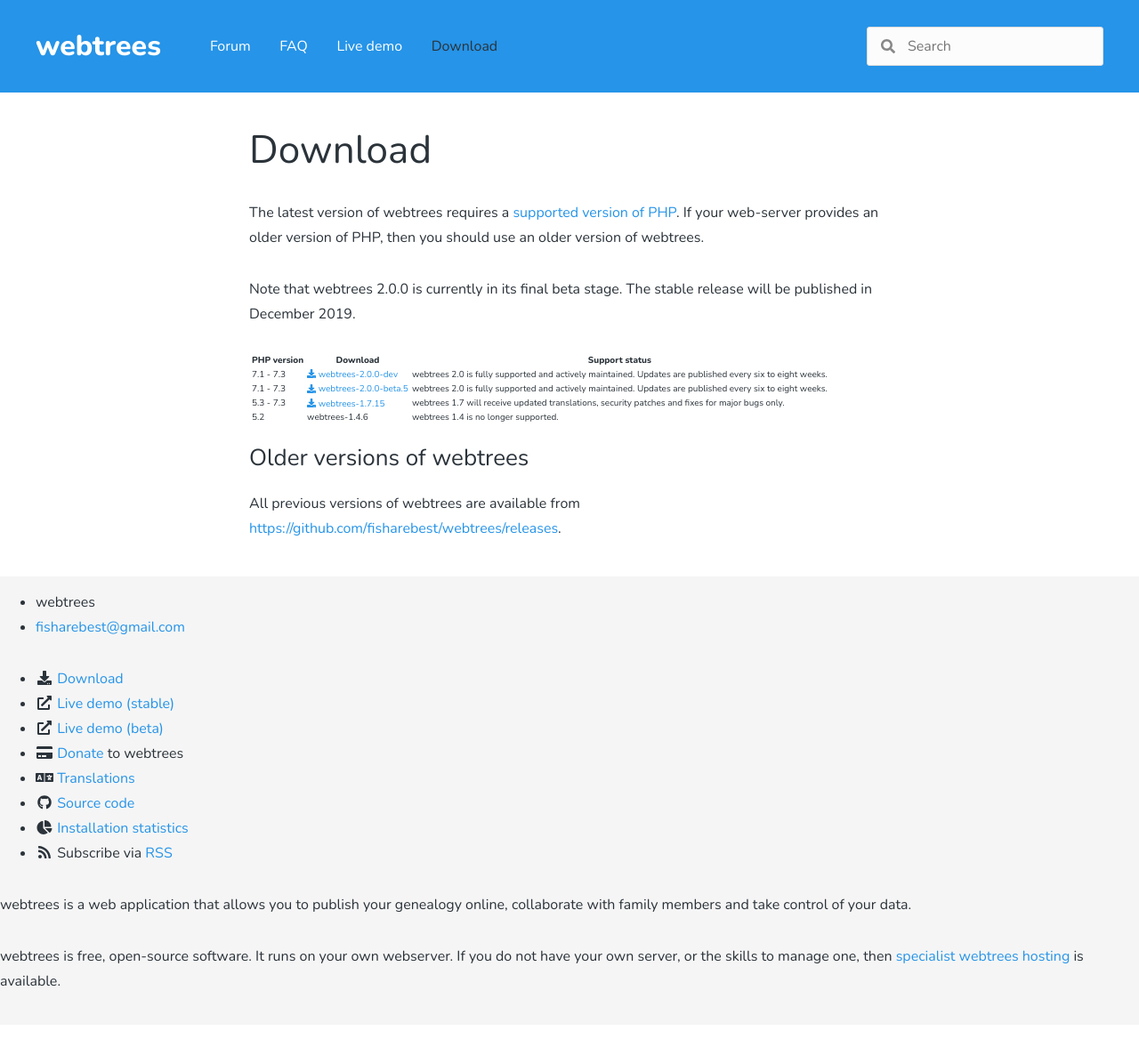
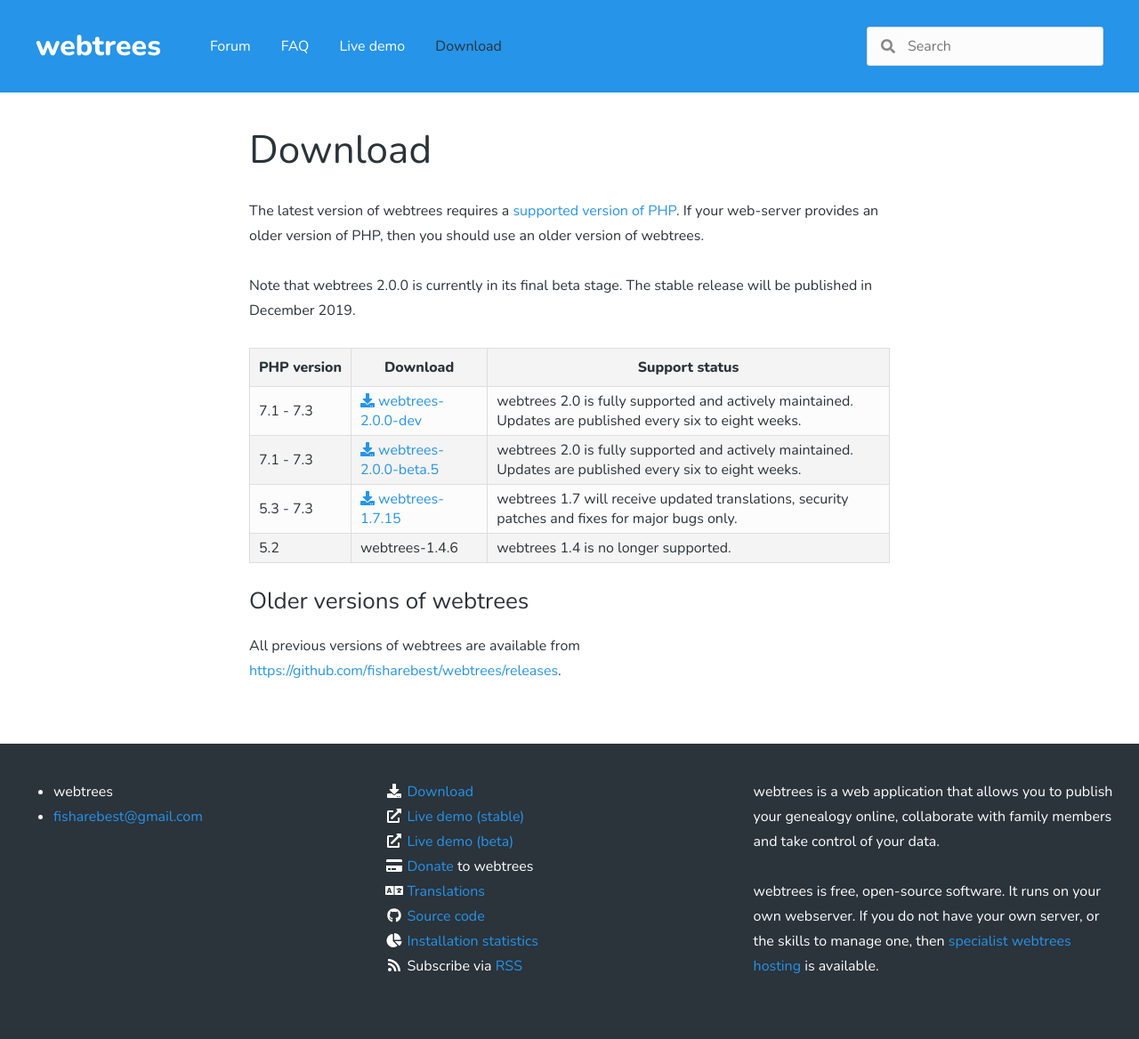
Before and after one commit to webtrees/webtrees.github.io, a Jekyll site: the page built from download/index.md, in a window 1280 px wide. Shown: the whole page at 89% size. Built offline with Jekyll 4.4.1, drawn with Linux system fonts in a browser that asks for light colours; nearby versions of some CDN libraries.

Commit message:
Rebuild footer; style additional components

```diff
--- a/_includes/footer.html
+++ b/_includes/footer.html
@@ -1,7 +1,6 @@
 <!-- _includes/footer.html -->
-<div class="container">
-	<div class="row">
-		<div class="col-sm">
+<div class="footer-wrapper">
+  <div class="one-third">
     <ul class="contact-list">
       <li>
         {% if site.author %}
@@ -16,7 +15,7 @@
     </ul>
   </div>
 
-		<div class="col-sm">
+  <div class="one-third">
     <ul class="list-unstyled">
       <li>
         <i class="fa fa-fw fa-download"></i>
@@ -53,7 +52,7 @@
     </ul>
   </div>
 
-		<div class="col-sm">
+  <div class="one-third">
     <p>{{ site.description | escape }}</p>
     <p>
       webtrees is free, open-source software.  It runs on your own webserver.
@@ -63,4 +62,3 @@
     </p>
   </div>
 </div>
-</div>
--- a/_layouts/default.html
+++ b/_layouts/default.html
@@ -27,7 +27,7 @@
       {{ content }}
   </main>
 
-  <footer class="footer">
+  <footer id="site-footer">
     {% include footer.html %}
   </footer>
 </body>
--- a/_sass/webtrees.scss
+++ b/_sass/webtrees.scss
@@ -20,6 +20,8 @@ body {
   color: #2b333a;
   display: flex;
   font-family: Nunito, Arial, Helvetica, sans-serif;
+  font-size: 16px;
+  font-size: 1.6rem;
   margin: 0;
   min-height: 100vh;
   flex-direction: column;
@@ -41,39 +43,45 @@ h1 {
   font-size: 44px;
   font-size: 4.4rem;
   font-weight: normal;
-  margin: 0 0 30px 0;
-  margin: 0 0 3rem 0;
+  margin: 0 0 28px 0;
+  margin: 0 0 2.8rem 0;
 }
 
 h2 {
   font-size: 26px;
   font-size: 2.6rem;
   font-weight: normal;
-  margin-bottom: 0 0 30px 0;
-  margin-bottom: 0 0 3rem 0;
+  margin-bottom: 0 0 28px 0;
+  margin-bottom: 0 0 2.8rem 0;
 }
 
 h3 {
   font-size: 18px;
   font-size: 1.8rem;
   font-weight: bold;
-  margin-bottom: 30px;
-  margin-bottom: 3rem;
+  margin-bottom: 28px;
+  margin-bottom: 2.8rem;
 }
 
 p {
-  font-size: 16px;
-  font-size: 1.6rem;
   line-height: 28px;
   line-height: 2.8rem;
-  margin: 0 0 30px 0;
-  margin-bottom: 0 0 3rem 0;
+  margin: 0 0 28px 0;
+  margin-bottom: 0 0 2.8rem 0;
 }
 
 ol,
 ul {
-  margin-bottom: 30px;
-  margin-bottom: 3rem;
+  margin: 0 0 28px 0;
+  margin: 0 0 2.8rem 0;
+
+  &.list-unstyled {
+    padding: 0;
+
+    li {
+      list-style-type: none;
+    }
+  }
 }
 
 li {
@@ -106,8 +114,8 @@ div[class*="language-"] {
   color: #fff;
   font-size: 16px;
   font-size: 1.6rem;
-  margin-bottom: 30px;
-  margin-bottom: 3rem;
+  margin-bottom: 28px;
+  margin-bottom: 2.8rem;
   padding: 40px;
   padding: 4rem;
 
@@ -126,6 +134,35 @@ div[class*="language-"] {
     background-color: transparent;
     padding: 0;
   }
+}
+
+table {
+  border-collapse: collapse;
+  margin: 0 0 28px 0;
+  margin: 0 0 2.8rem 0;
+  line-height: 22px;
+  line-height: 2.2rem;
+}
+
+tr:nth-child(2n) {
+  background-color: #f4f4f4;
+}
+
+tr:nth-child(2n+1) {
+  background-color: #fcfcfc;
+}
+
+th,
+td {
+  border: 1px solid #ddd;
+  padding: 5px 10px;
+  padding: 0.5rem 1rem;
+}
+
+th {
+  background-color: #f4f4f4;
+  padding: 10px;
+  padding: 1rem;
 }
 
 /* Forms */
@@ -177,6 +214,15 @@ button {
 .content-wrapper {
   margin: auto;
   max-width: 720px;
+}
+
+.footer-wrapper {
+  display: flex;
+
+  div {
+    flex-basis: 33.33%;
+    flex-grow: 0;
+  }
 }
 
 /* Header */
@@ -247,8 +293,8 @@ button {
     a {
       color: #2b333a;
       display: block;
-      padding: 14px;
-      padding: 1.4rem;
+      padding: 4px 14px;
+      padding: 0.4rem 1.4rem;
 
       &:hover {
         color: $primary-color;
@@ -267,7 +313,19 @@ button {
 }
 
 #site-content {
-  padding-top: 40px;
+  padding: 40px 0;
+}
+
+#site-footer {
+  background-color: #2b333b;
+  color: #fff;
+  margin: 0;
+  padding: 40px 20px;
+  padding: 4rem 2rem;
+
+  a:hover {
+    color: #fff;
+  }
 }
 
 .navbar {
```
Lines whose indentation alone changed are shown as unchanged.
